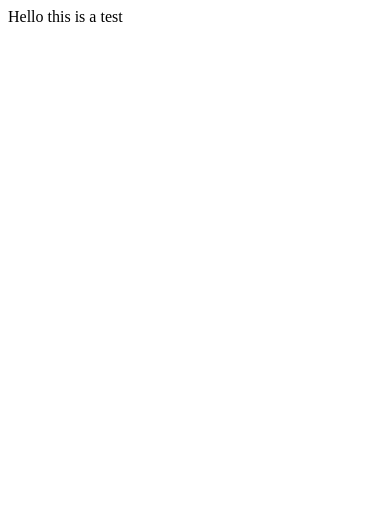
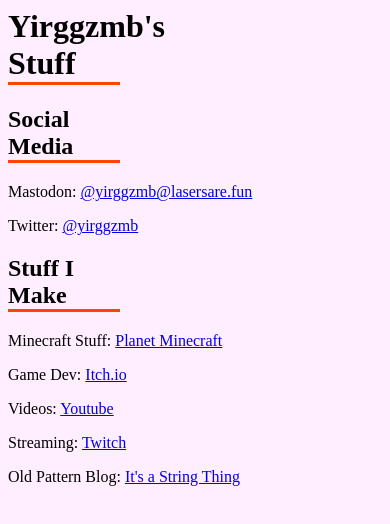
Before and after one commit to Yirggzmb/yirggzmb.github.io, a plain HTML site: page index.html in a window 390 px wide. Drawn offline with Linux system fonts and the light colour scheme.

Commit message:
testing mobile

```diff
--- /dev/null
+++ b/css/main.css
@@ -0,0 +1,9 @@
+body{
+	background-color: #ffeeff;
+}
+
+h1, h2 {
+	border-bottom-style: solid;
+	border-color: #ff4400;
+	width:30%;
+}
--- a/index.html
+++ b/index.html
@@ -1,10 +1,34 @@
 <html>
   <head>
-    <title>Yirggzmb Index</title>
+    <title>Yirggzmb's Stuff</title>
+	<link rel="stylesheet" href="css/main.css">
   </head>
   <body>
 
-       <p>Hello this is a test</p>
+		<h1>
+		Yirggzmb's Stuff
+		</h1>
+
+       <h2>
+	   Social Media
+	   </h2>
+
+	   <div class="text">
+			<p>Mastodon: <a href="https://lasersare.fun/@yirggzmb">@yirggzmb@lasersare.fun</a></p>
+			<p>Twitter: <a href="https://twitter.com/Yirggzmb">@yirggzmb</a></p>
+	   </div>
+
+	   <h2>
+	   Stuff I Make
+	   </h2>
+
+	   <div class="text">
+			<p>Minecraft Stuff: <a href="https://www.planetminecraft.com/member/yirggzmb/">Planet Minecraft</a></p>
+			<p>Game Dev: <a href="https://yirggzmb.itch.io/">Itch.io</a></p>
+			<p>Videos: <a href="https://www.youtube.com/yirggzmb">Youtube</a></p>
+			<p>Streaming: <a href="https://www.twitch.tv/yirggzmb">Twitch</a></p>
+			<p>Old Pattern Blog: <a href="https://itsastringthing.wordpress.com/">It's a String Thing</a></p>
+	   </div>
 
   </body>
 </html>
```
